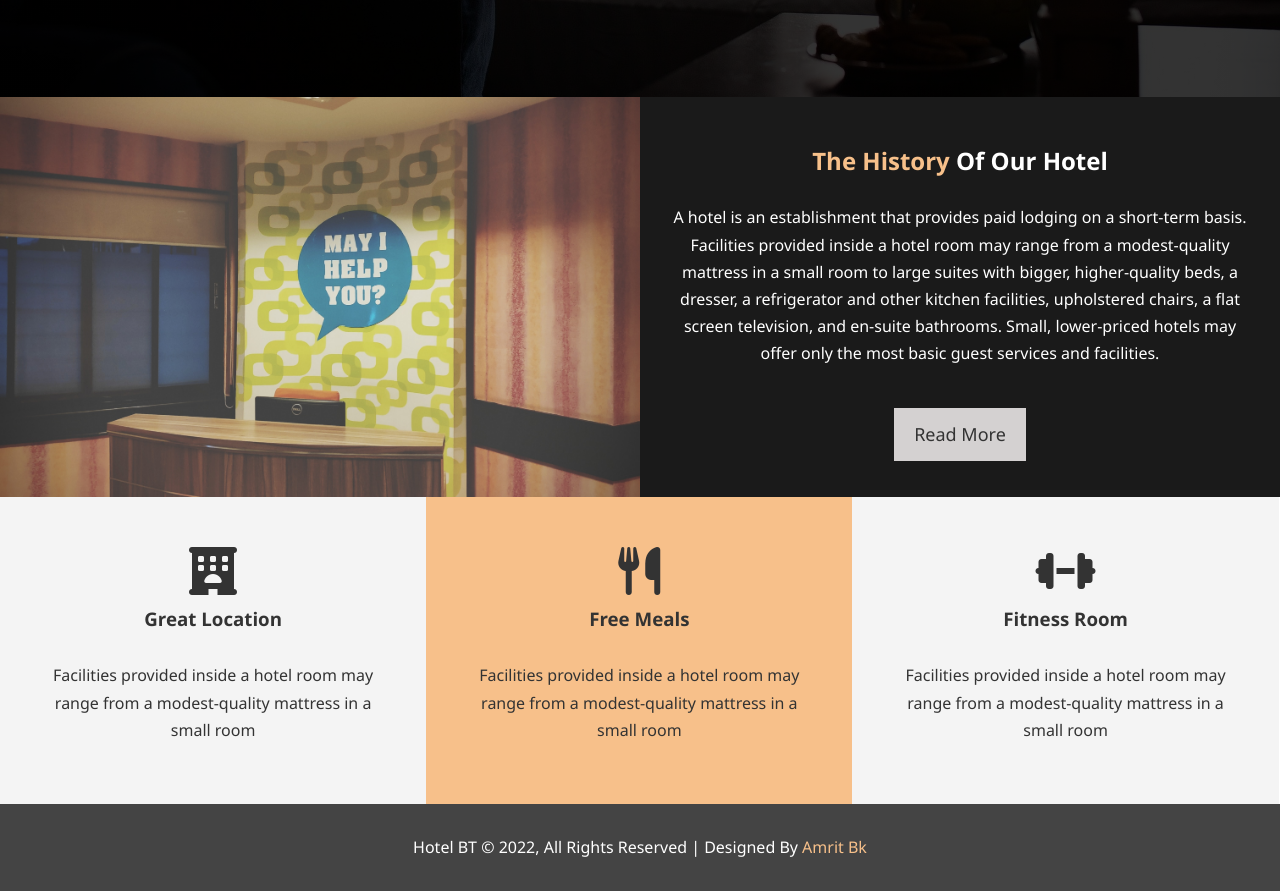
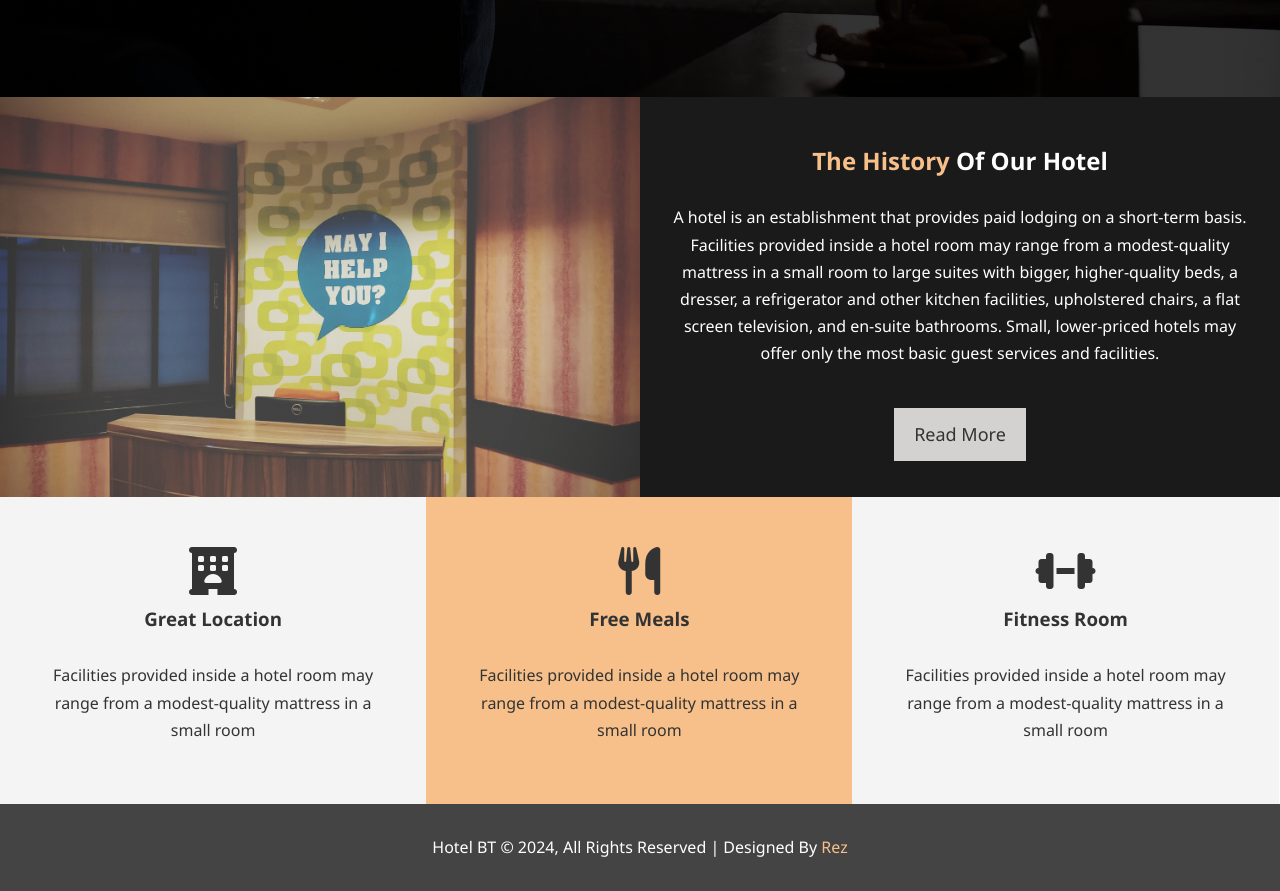
Before and after one commit to Rezthecoder/Hotel, a plain HTML site: page index.html in a window 1280 px wide. Shown: the part 570-1461 px from the top of the page. Drawn offline with Linux system fonts and the light colour scheme.

Commit message:
Update index.html

```diff
--- a/index.html
+++ b/index.html
@@ -91,7 +91,7 @@
     </section>
     <div class="clear_fix"></div>
     <footer id="main_footer">
-      <p>Hotel BT &copy; 2022, All Rights Reserved | Designed By <span class="text_primary">Amrit Bk</span></p>
+      <p>Hotel BT &copy; 2024, All Rights Reserved | Designed By <span class="text_primary">Rez</span></p>
 
     </footer>
   </body>
```
